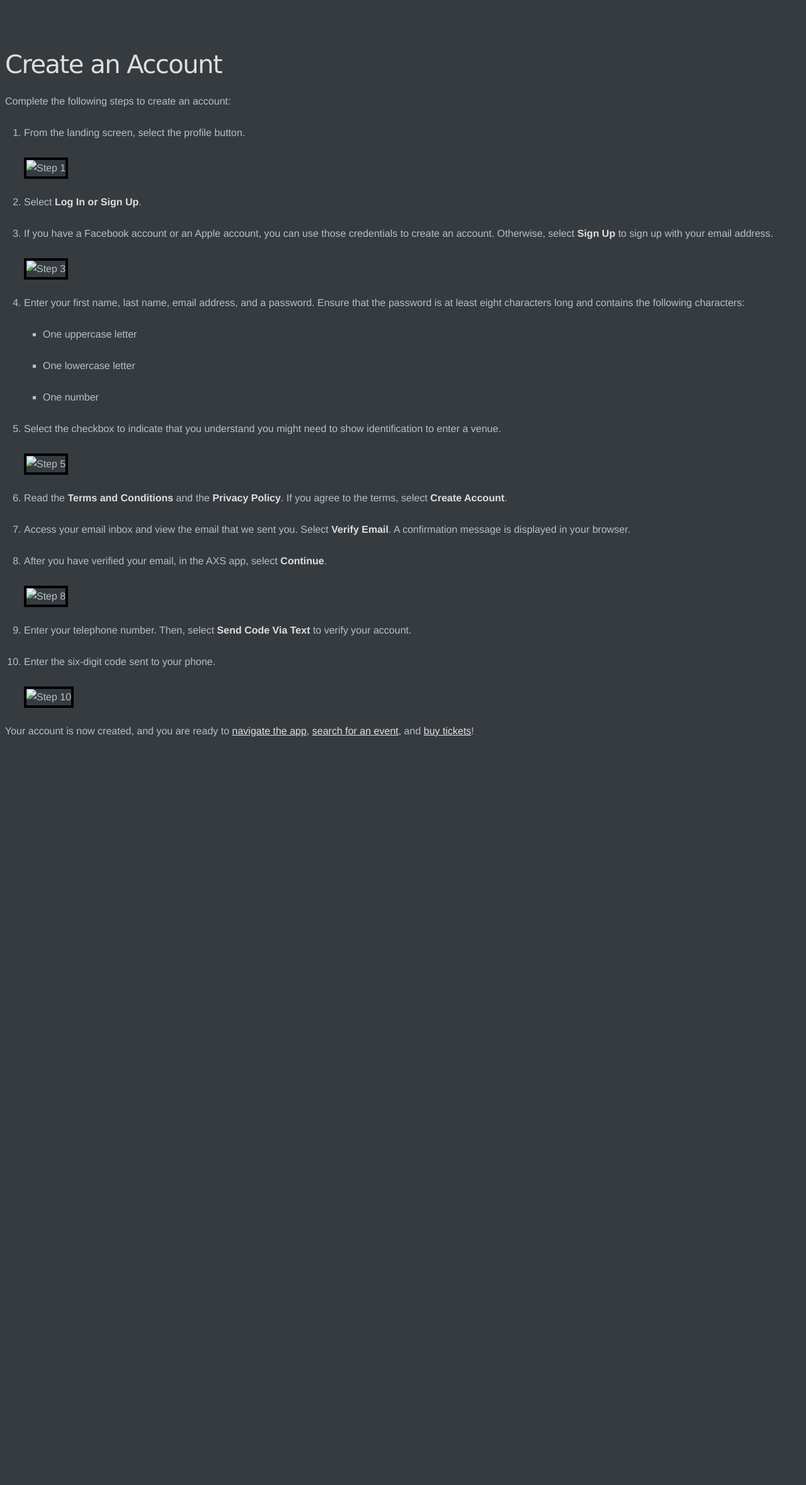
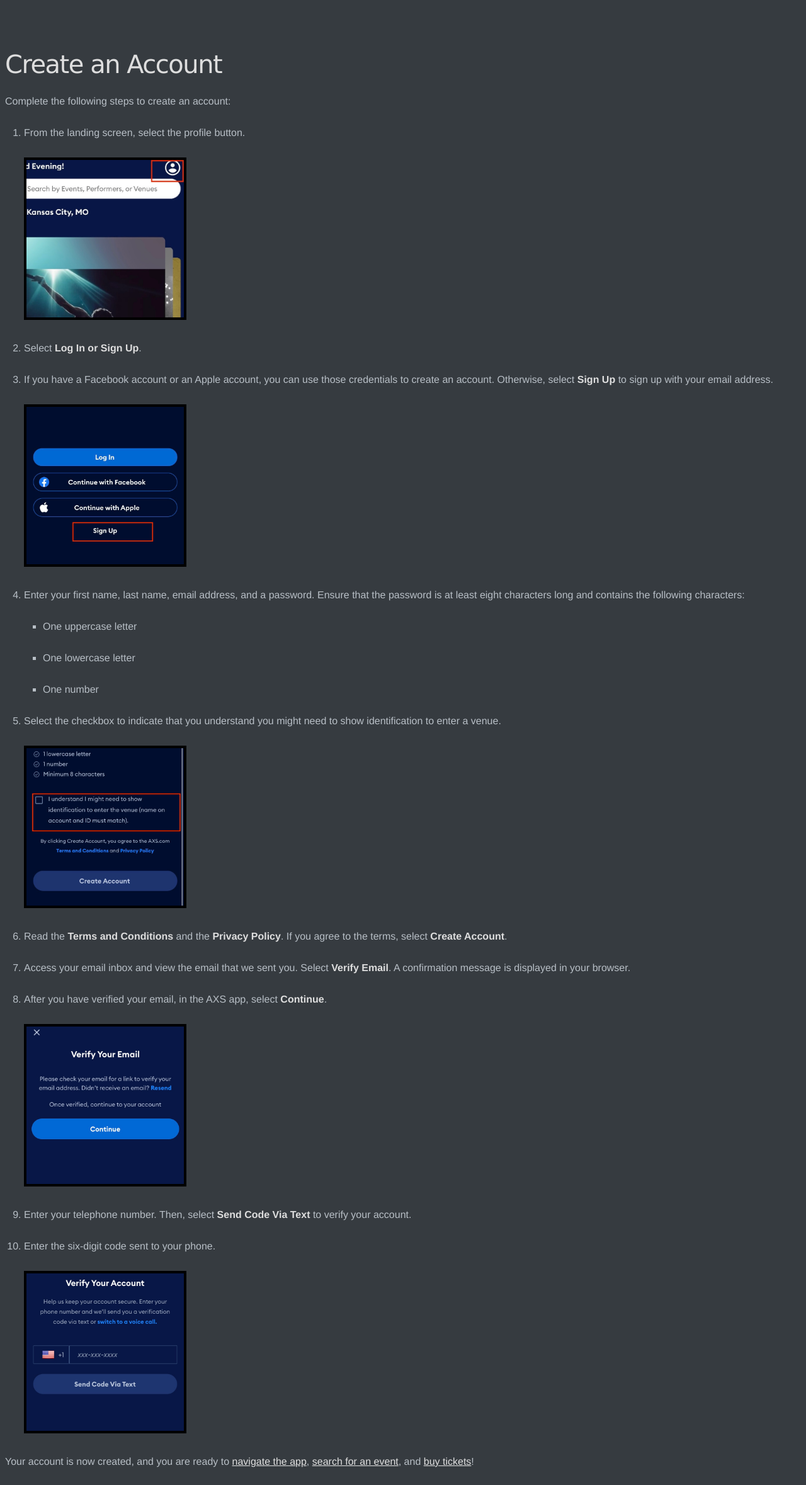
Before and after one commit to Jack-Walton/jack-walton.github.io, a Jekyll site: the page built from AXS/create_an_account.md, in a window 1280 px wide. Shown: the whole page at 63% size. Built offline with Jekyll 4.4.1, drawn with Linux system fonts in a browser that asks for light colours; before the commit the page ends 1198 px from its top, so only the background shows below that.

Commit message:
Fix images
The images are now displayed as expected in the Create an Account document.

```diff
--- a/AXS/create_an_account.md
+++ b/AXS/create_an_account.md
@@ -10,7 +10,7 @@ Complete the following steps to create an account:
 1. From the landing screen, select the profile button.
 <br />
 <br />
-<img src="{{ site.baseurl }}/pictures/AXS/create_an_account/create_an_account_step_1.jpg"
+<img src="{{ site.baseurl }}/AXS/pictures/create_an_account/create_an_account_step_1.jpg"
   alt="Step 1"  width="250"/>
 
 2. Select **Log In or Sign Up**.
@@ -18,7 +18,7 @@ Complete the following steps to create an account:
 3. If you have a Facebook account or an Apple account, you can use those credentials to create an account. Otherwise, select **Sign Up** to sign up with your email address.
 <br />
 <br />
-<img src="{{ site.baseurl }}/pictures/AXS/create_an_account/create_an_account_step_3.jpg"
+<img src="{{ site.baseurl }}/AXS/pictures/create_an_account/create_an_account_step_3.jpg"
   alt="Step 3"  width="250"/>
 
 4. Enter your first name, last name, email address, and a password. Ensure that the password is at least eight characters long and contains the following characters:
@@ -32,7 +32,7 @@ Complete the following steps to create an account:
 5. Select the checkbox to indicate that you understand you might need to show identification to enter a venue.
 <br />
 <br />
-<img src="{{ site.baseurl }}/pictures/AXS/create_an_account/create_an_account_step_5.jpg"
+<img src="{{ site.baseurl }}/AXS/pictures/create_an_account/create_an_account_step_5.jpg"
   alt="Step 5"  width="250"/>
 
 6. Read the **Terms and Conditions** and the **Privacy Policy**. If you agree to the terms, select **Create Account**.
@@ -42,7 +42,7 @@ Complete the following steps to create an account:
 8. After you have verified your email, in the AXS app, select **Continue**.
 <br />
 <br />
-<img src="{{ site.baseurl }}/pictures/AXS/create_an_account/create_an_account_step_8.jpg"
+<img src="{{ site.baseurl }}/AXS/pictures/create_an_account/create_an_account_step_8.jpg"
   alt="Step 8"  width="250"/>
 
 9. Enter your telephone number. Then, select **Send Code Via Text** to verify your account.
@@ -50,7 +50,7 @@ Complete the following steps to create an account:
 10. Enter the six-digit code sent to your phone.
 <br />
 <br />
-<img src="{{ site.baseurl }}/pictures/AXS/create_an_account/create_an_account_step_10.jpg"
+<img src="{{ site.baseurl }}/AXS/pictures/create_an_account/create_an_account_step_10.jpg"
   alt="Step 10"  width="250"/>
 
 
```
Also changed, not shown: 1 other file.
